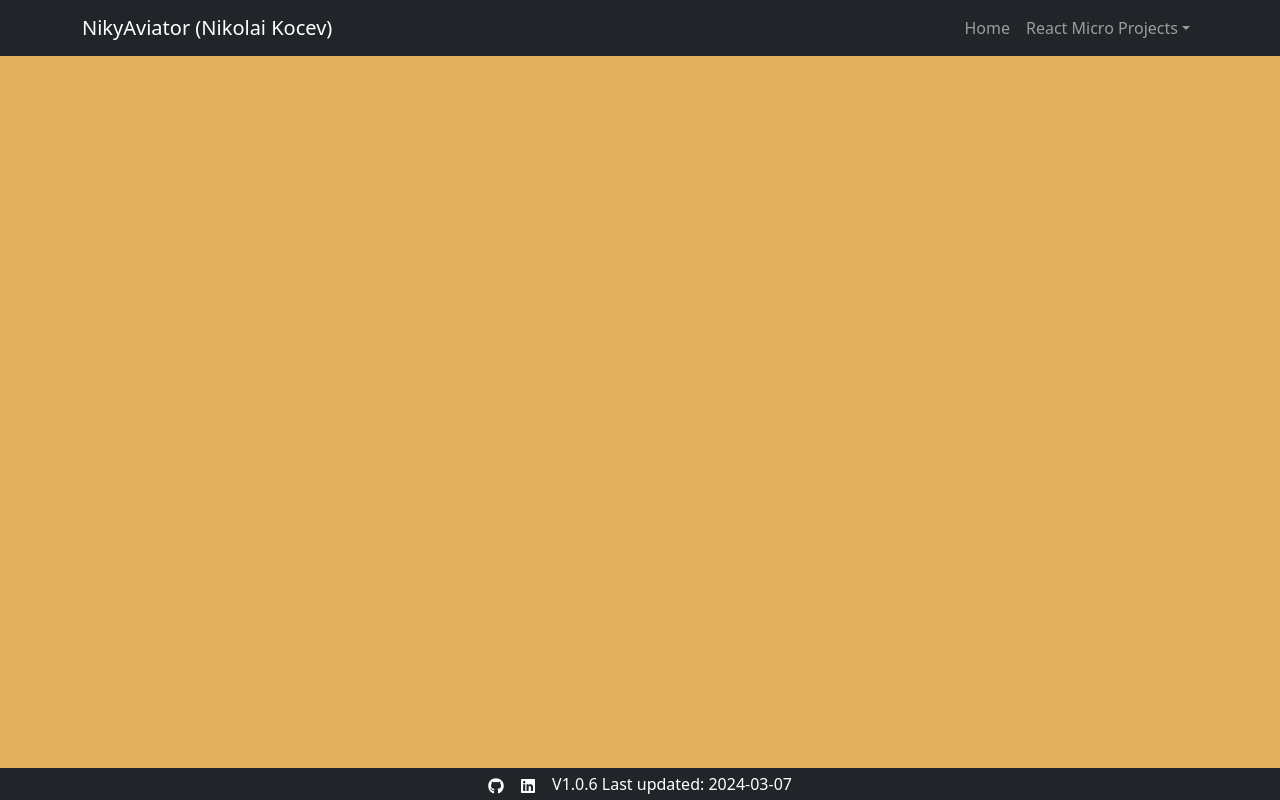
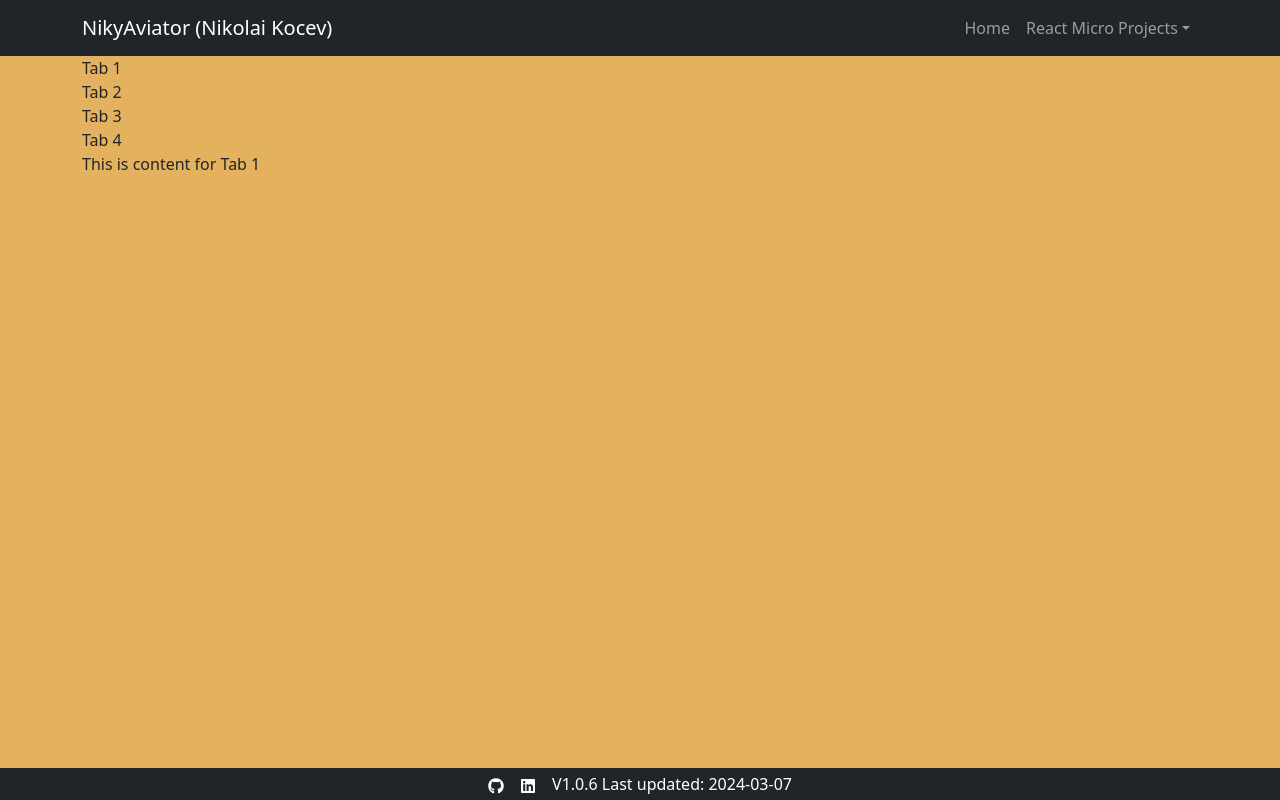
Before and after one commit to NikyAviator/nikolaikocev, a React (Vite) app in the folder frontend/: page /tabs in a window 1280 px wide. Built offline with nearby package versions, Linux system fonts and the light colour scheme; a web font is replaced by a local one.

Commit message:
Tabs component, no scss, func works.

```diff
--- a/frontend/src/App.jsx
+++ b/frontend/src/App.jsx
@@ -11,6 +11,7 @@ import TreeViewPage from './Pages/TreeViewPage.jsx';
 import QrCodePage from './Pages/QrCodePage.jsx';
 import LightDarkPage from './Pages/LightDarkPage.jsx';
 import ScrollIndicatorPage from './Pages/ScrollIndicatorPage.jsx';
+import TabsPages from './Pages/TabsPages.jsx';
 
 function App() {
   return (
@@ -29,6 +30,7 @@ function App() {
             <Route path='/qrcode' element={<QrCodePage />} />
             <Route path='/toggletheme' element={<LightDarkPage />} />
             <Route path='/scrollindicator' element={<ScrollIndicatorPage />} />
+            <Route path='/tabs' element={<TabsPages />} />
           </Routes>
         </main>
         <footer>
--- a/frontend/src/Components/Header.jsx
+++ b/frontend/src/Components/Header.jsx
@@ -36,6 +36,7 @@ function Header() {
               <NavDropdown.Item href='/scrollindicator'>
                 Custom Scroll Indicator
               </NavDropdown.Item>
+              <NavDropdown.Item href='/tabs'>Custom Tabs Page</NavDropdown.Item>
             </NavDropdown>
           </Nav>
         </Navbar.Collapse>
--- a/frontend/src/Components/custom-tabs/TabTest.jsx
+++ b/frontend/src/Components/custom-tabs/TabTest.jsx
@@ -0,0 +1,33 @@
+/* eslint-disable no-undef */
+import '../../scss/styles.scss';
+import Tabs from './Tabs';
+
+const RandomComponent = () => <div>Random Component</div>;
+
+const TabTest = () => {
+  const tabs = [
+    {
+      label: 'Tab 1',
+      content: <div>This is content for Tab 1</div>,
+    },
+    {
+      label: 'Tab 2',
+      content: <div>This is content for Tab 2</div>,
+    },
+    {
+      label: 'Tab 3',
+      content: <div>This is content for Tab 3</div>,
+    },
+    {
+      label: 'Tab 4',
+      content: <RandomComponent />,
+    },
+  ];
+  const handleChange = (currentTabIndex) => {
+    console.log(currentTabIndex);
+  };
+
+  return <Tabs tabsContent={tabs} onChange={handleChange} />;
+};
+
+export default TabTest;
--- a/frontend/src/Components/custom-tabs/Tabs.jsx
+++ b/frontend/src/Components/custom-tabs/Tabs.jsx
@@ -1,7 +1,30 @@
+/* eslint-disable no-unused-vars */
+/* eslint-disable react/prop-types */
 import '../../scss/styles.scss';
+import { useState } from 'react';
 
-const Tabs = () => {
-  return <div>Tabs</div>;
+const Tabs = ({ tabsContent, onChange }) => {
+  const [currentTabIndex, setCurrentTabIndex] = useState(0);
+
+  const handleOnClick = (getCurrentIndex) => {
+    setCurrentTabIndex(getCurrentIndex);
+    onChange(getCurrentIndex);
+  };
+
+  return (
+    <div className='wrapper'>
+      <div className='heading'>
+        {tabsContent.map((tabItem, index) => (
+          <div onClick={() => handleOnClick(index)} key={tabItem.label}>
+            <span className='label'>{tabItem.label}</span>{' '}
+          </div>
+        ))}
+      </div>
+      <div className='content'>
+        {tabsContent[currentTabIndex] && tabsContent[currentTabIndex].content}
+      </div>
+    </div>
+  );
 };
 
 export default Tabs;
--- /dev/null
+++ b/frontend/src/Pages/TabsPages.jsx
@@ -0,0 +1,13 @@
+import '../scss/styles.scss';
+import { Container } from 'react-bootstrap';
+import TabTest from '../Components/custom-tabs/TabTest';
+
+const TabsPages = () => {
+  return (
+    <Container>
+      <TabTest />
+    </Container>
+  );
+};
+
+export default TabsPages;
--- a/frontend/src/scss/styles.scss
+++ b/frontend/src/scss/styles.scss
@@ -21,6 +21,7 @@ $body-bg: #e4b15f; // Set your desired background color
 @import '../Components/qr-code-generator/qrcode.scss';
 @import '../Components/light-dark-mode/lightdarkmode.scss';
 @import '../Components/scroll-indicator/scrollindicator.scss';
+@import '../Components/custom-tabs/tabs.scss';
 @import './nikyinfo.scss';
 @import './nikytextinfo.scss';
 @import './downloadcvbutton.scss';
```
